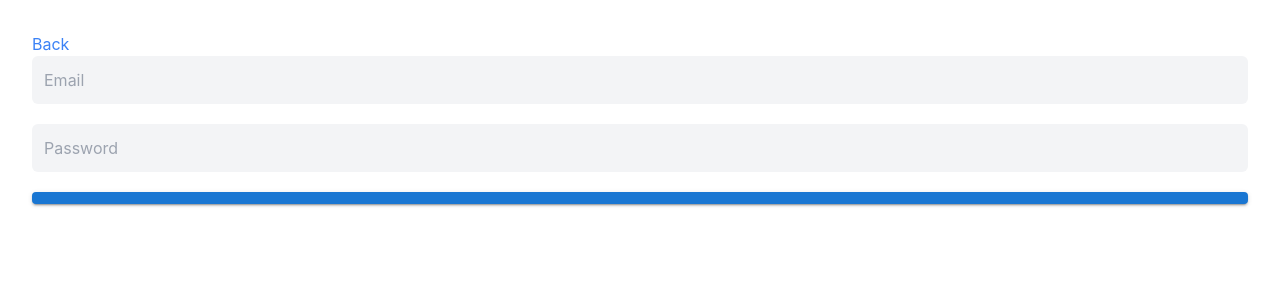
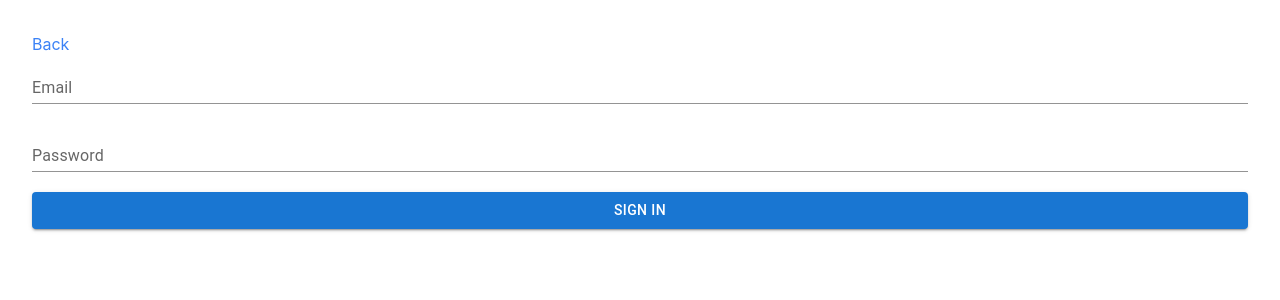
Before and after one commit to SatyaFariz/ecomm-ui, a Next.js app: page /sign-in in a window 1280 px wide. Shown: the top 300 px of the page. Built offline with nearby package versions, Linux system fonts and the light colour scheme.

Commit message:
use mui TextField

```diff
--- a/pages/sign-in/index.tsx
+++ b/pages/sign-in/index.tsx
@@ -1,7 +1,6 @@
 import Link from 'next/link'
 import { useQueryClient } from 'react-query'
 import styles from '../../styles/SignUp.module.css'
-import TextInput from '../../components/TextInput'
 import Button from '../../components/Button'
 import { useState } from 'react'
 import useIsMounted from '../../hooks/useIsMounted'
@@ -9,6 +8,7 @@ import Validator from '../../helpers/Validator'
 import http from '../../libs/http'
 import { useMutation } from 'react-query'
 import { useRouter } from 'next/router'
+import TextField from '@mui/material/TextField'
 
 const SignUp = (props: any) => {
     const queryClient = useQueryClient()
@@ -74,20 +74,25 @@ const SignUp = (props: any) => {
                 <Link href='/'>Back</Link>
             </div>
             <div className={styles.inputContainer}>
-                <TextInput
-                    placeholder="Email"
+                <TextField
+                    label="Email"
                     type="email"
+                    variant="standard"
                     value={credentials.username}
                     onChange={(e: any) => setCredentials({ ...credentials, ['username']: e.target.value })}
                 />
-                <TextInput
-                    placeholder="Password"
+
+                <TextField
+                    label="Password"
+                    type="password"
+                    variant="standard"
                     value={credentials.password}
-                    type="password"
                     onChange={(e: any) => setCredentials({ ...credentials, ['password']: e.target.value })}
                 />
 
-                <Button label="Sign In" onClick={submit}/>
+                <Button label="Sign In" onClick={submit}>
+                    Sign in
+                </Button>
             </div>
         </div>
     )
```
